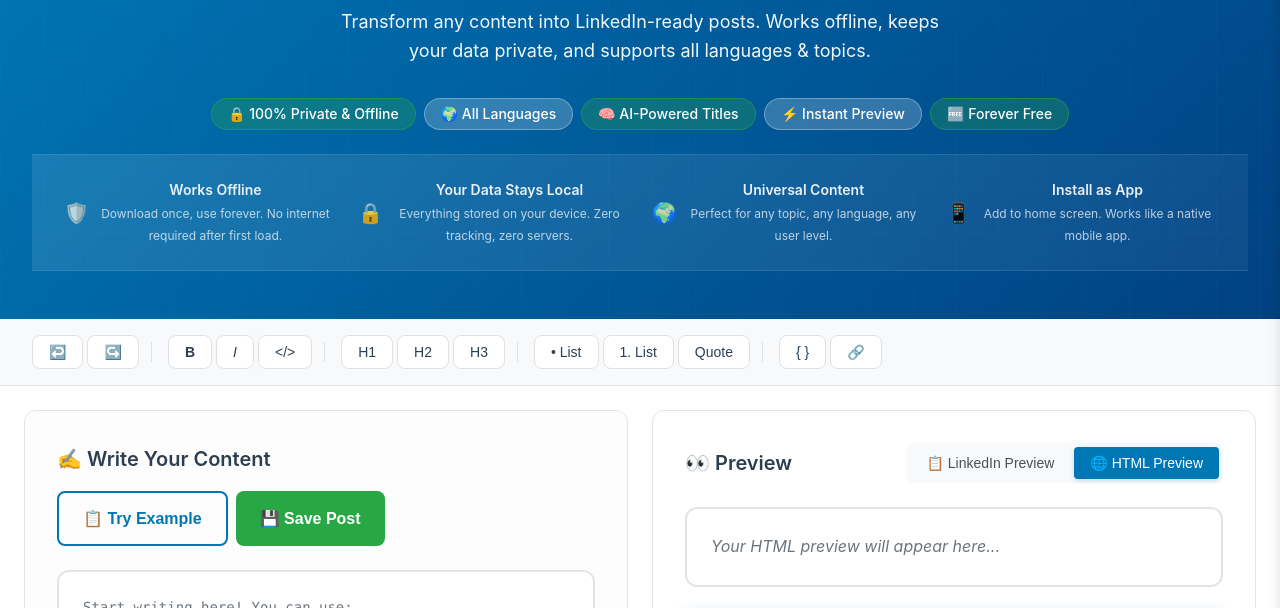
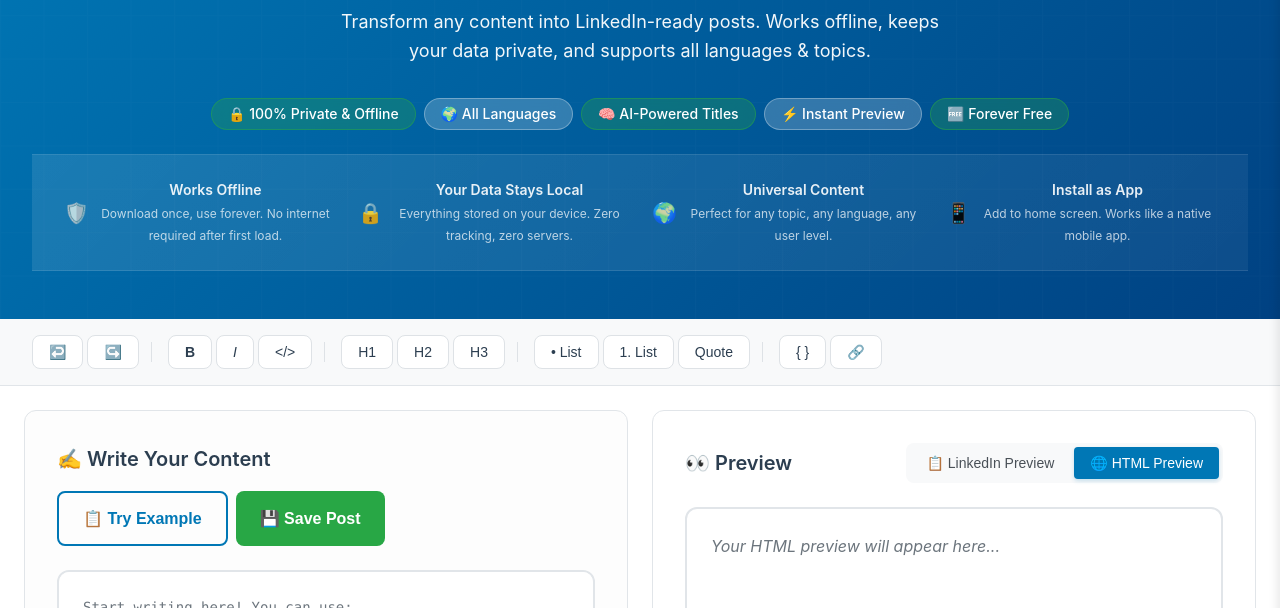
Before and after one commit to Encryptioner/linkedinify, a website built with Vite: page src/index.html in a window 1280 px wide. Both pictures are taken after a click on the button "🌐 HTML Preview". Shown: the part 115-723 px from the top of the page. Built offline with nearby package versions, Linux system fonts and the light colour scheme.

Commit message:
feat: add instructions and set min height for html preview

```diff
--- a/src/css/styles.css
+++ b/src/css/styles.css
@@ -488,6 +488,12 @@
   font-weight: 600;
   color: var(--text-secondary);
 }
+
+/* HTML Preview Theming */
+.html-preview {
+  min-height: 400px;
+}
+
 
 /* LinkedIn Preview Theming */
 .linkedin-preview {
--- a/src/index.html
+++ b/src/index.html
@@ -243,7 +243,7 @@
                     </div>
 
                     <div class="tab-content" id="htmlPreviewTab">
-                        <div class="preview-area" id="htmlPreview" role="region" aria-label="HTML preview">
+                        <div class="preview-area html-preview" id="htmlPreview" role="region" aria-label="HTML preview">
                             <p class="preview-placeholder">Your HTML preview will appear here...</p>
                         </div>
                         <div class="preview-footer">
```
Also changed, not shown: ai-instructions/task-1-initial-setup-by-claude-code.md (+1 -0 lines).
